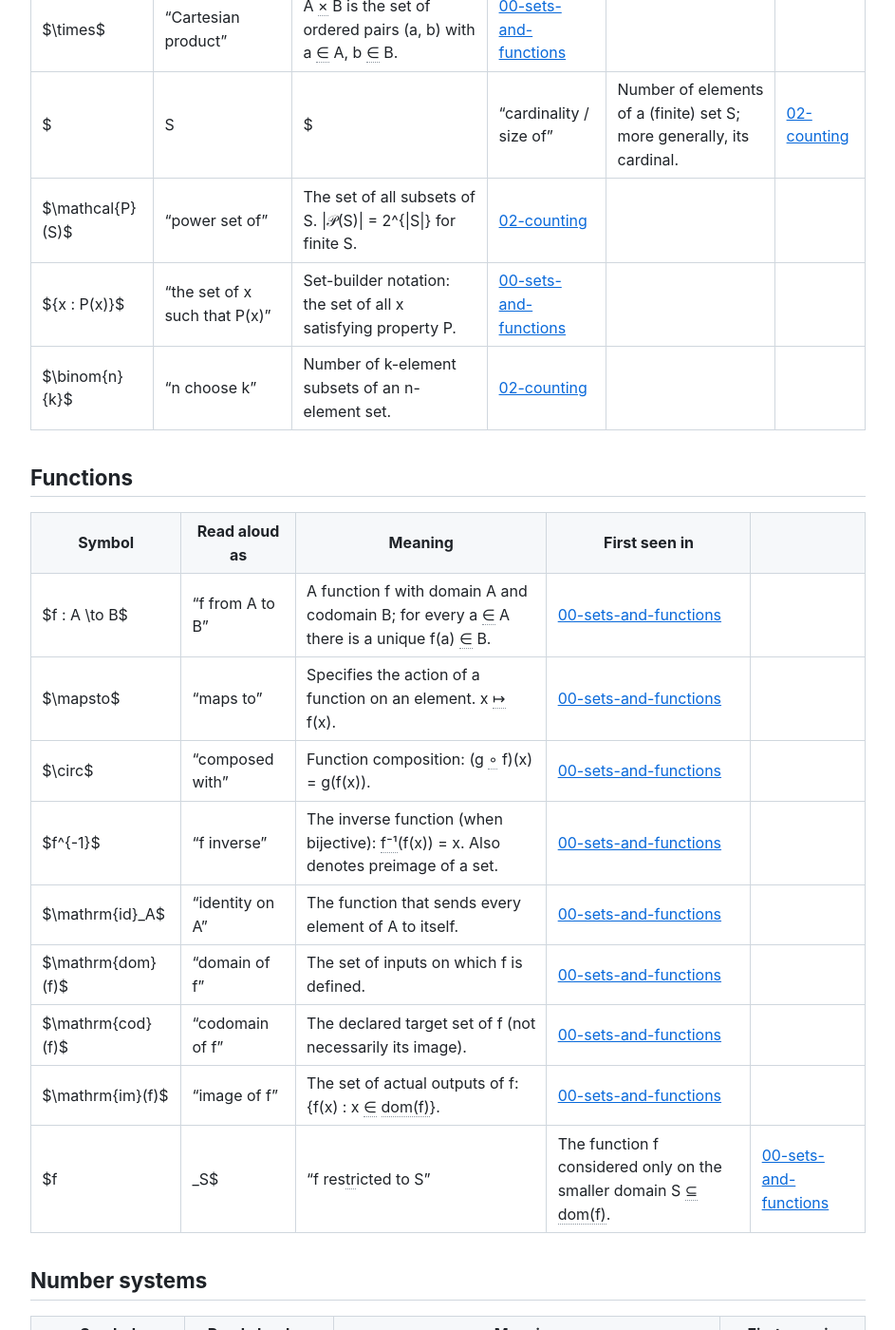
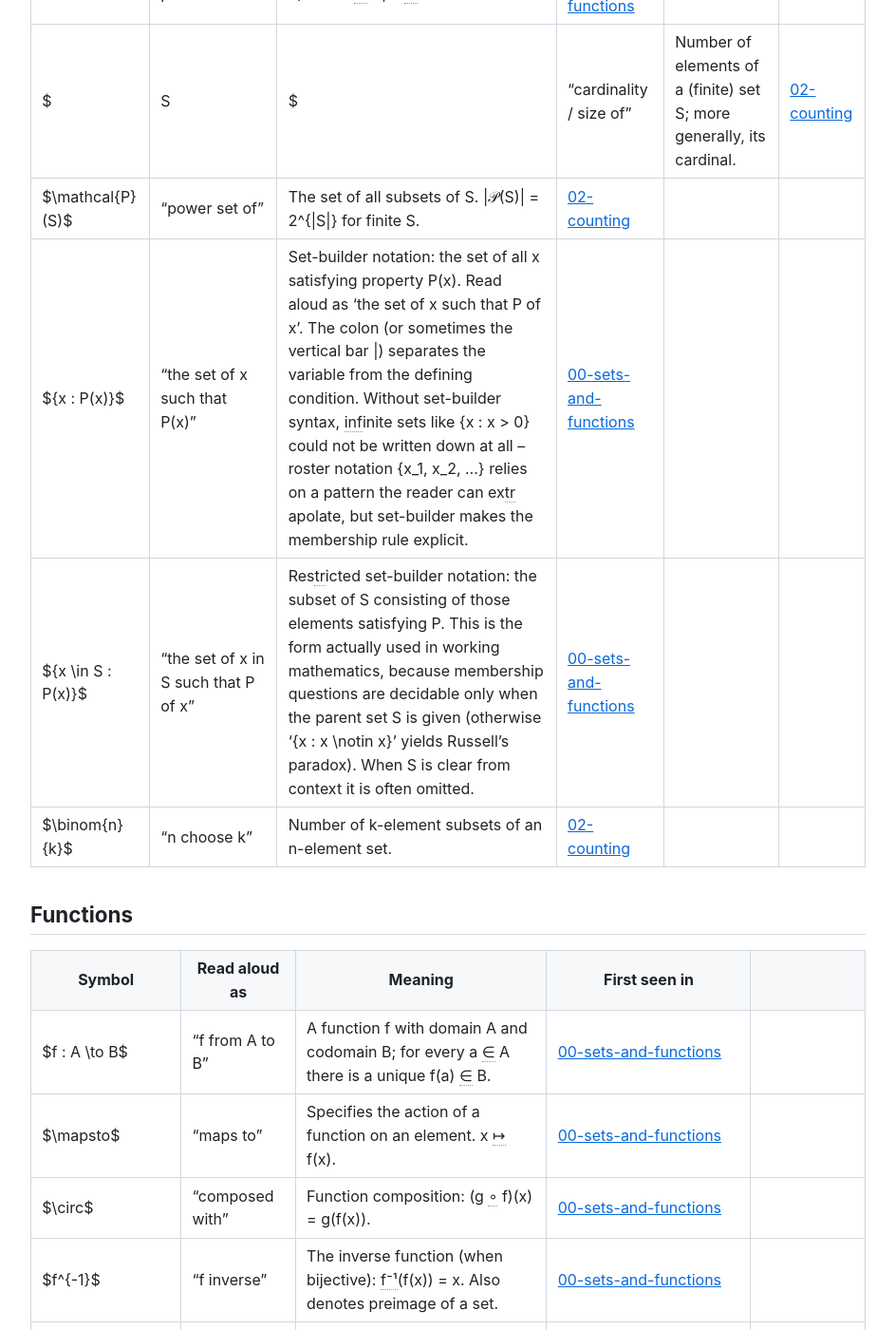
Before and after one commit to pleyva2004/math-foundations, a Jekyll site: the page built from NOTATION.md, in a window 1280 px wide and 1400 px high, scrolled down 3143 px. Shown: the whole window at 95% size, without its empty margins (168-1111 px from the left). Built offline with Jekyll 4.4.1, drawn with Linux system fonts in a browser that asks for light colours; our own code applies the rules of GitHub Pages for plain Markdown files; some of the changed text lies outside the part shown.

Commit message:
notation: enrich set-builder + add restricted-form variant
The existing 'set-builder' entry was a single-line definition with one example.
A reader skimming NOTATION.md could miss it. Two changes:

- Expand 'set-builder' (\{x : P(x)\}) — fuller description (read-aloud,
  colon-vs-bar variant, why the syntax is needed at all) plus three examples
  spanning the line / open interval / unit circle.
- Add 'set-builder-restricted' (\{x \in S : P(x)\}) — the form actually used
  in working mathematics, with the Russell's-paradox motivation for why the
  parent set S matters.

Regenerated NOTATION.md and notation.tex via generate_notation.py. CI will
rebuild notation.pdf.

Co-Authored-By: Claude Opus 4.7 (1M context) <noreply@anthropic.com>

```diff
--- a/NOTATION.md
+++ b/NOTATION.md
@@ -64,7 +64,8 @@ This glossary indexes every distinct mathematical symbol used across the 42 conc
 | $\times$ | "Cartesian product" | A × B is the set of ordered pairs (a, b) with a ∈ A, b ∈ B. | [00-sets-and-functions](concepts/00-sets-and-functions/README.md) |
 | $|S|$ | "cardinality / size of" | Number of elements of a (finite) set S; more generally, its cardinal. | [02-counting](concepts/02-counting/README.md) |
 | $\mathcal{P}(S)$ | "power set of" | The set of all subsets of S. \|𝒫(S)\| = 2^{\|S\|} for finite S. | [02-counting](concepts/02-counting/README.md) |
-| $\{x : P(x)\}$ | "the set of x such that P(x)" | Set-builder notation: the set of all x satisfying property P. | [00-sets-and-functions](concepts/00-sets-and-functions/README.md) |
+| $\{x : P(x)\}$ | "the set of x such that P(x)" | Set-builder notation: the set of all x satisfying property P(x). Read aloud as 'the set of x such that P of x'. The colon (or sometimes the vertical bar \|) separates the variable from the defining condition. Without set-builder syntax, infinite sets like {x : x > 0} could not be written down at all -- roster notation {x_1, x_2, ...} relies on a pattern the reader can extrapolate, but set-builder makes the membership rule explicit. | [00-sets-and-functions](concepts/00-sets-and-functions/README.md) |
+| $\{x \in S : P(x)\}$ | "the set of x in S such that P of x" | Restricted set-builder notation: the subset of S consisting of those elements satisfying P. This is the form actually used in working mathematics, because membership questions are decidable only when the parent set S is given (otherwise '{x : x \notin x}' yields Russell's paradox). When S is clear from context it is often omitted. | [00-sets-and-functions](concepts/00-sets-and-functions/README.md) |
 | $\binom{n}{k}$ | "n choose k" | Number of k-element subsets of an n-element set. | [02-counting](concepts/02-counting/README.md) |
 
 ## Functions
--- a/notation.json
+++ b/notation.json
@@ -29,7 +29,8 @@
   {"id": "cartesian", "symbol": "×", "latex": "\\times", "category": "sets", "read_as": "Cartesian product", "plain_english": "A × B is the set of ordered pairs (a, b) with a ∈ A, b ∈ B.", "first_seen_in": "00-sets-and-functions", "examples": ["\\mathbb{R} \\times \\mathbb{R} = \\mathbb{R}^2"]},
   {"id": "cardinality", "symbol": "|·|", "latex": "|S|", "category": "sets", "read_as": "cardinality / size of", "plain_english": "Number of elements of a (finite) set S; more generally, its cardinal.", "first_seen_in": "02-counting", "examples": ["|\\{a,b,c\\}| = 3"]},
   {"id": "powerset", "symbol": "𝒫(·)", "latex": "\\mathcal{P}(S)", "category": "sets", "read_as": "power set of", "plain_english": "The set of all subsets of S. |𝒫(S)| = 2^{|S|} for finite S.", "first_seen_in": "02-counting", "examples": ["\\mathcal{P}(\\{a,b\\}) = \\{\\emptyset, \\{a\\}, \\{b\\}, \\{a,b\\}\\}"]},
-  {"id": "set-builder", "symbol": "{ x : P(x) }", "latex": "\\{x : P(x)\\}", "category": "sets", "read_as": "the set of x such that P(x)", "plain_english": "Set-builder notation: the set of all x satisfying property P.", "first_seen_in": "00-sets-and-functions", "examples": ["\\{x \\in \\mathbb{R} : x > 0\\}"]},
+  {"id": "set-builder", "symbol": "{ x : P(x) }", "latex": "\\{x : P(x)\\}", "category": "sets", "read_as": "the set of x such that P(x)", "plain_english": "Set-builder notation: the set of all x satisfying property P(x). Read aloud as 'the set of x such that P of x'. The colon (or sometimes the vertical bar |) separates the variable from the defining condition. Without set-builder syntax, infinite sets like {x : x > 0} could not be written down at all -- roster notation {x_1, x_2, ...} relies on a pattern the reader can extrapolate, but set-builder makes the membership rule explicit.", "first_seen_in": "00-sets-and-functions", "examples": ["\\{x \\in \\mathbb{N} : x > 5\\}", "\\{x \\in \\mathbb{R} : x^2 < 2\\}", "\\{(x, y) \\in \\mathbb{R}^2 : x^2 + y^2 = 1\\}"]},
+  {"id": "set-builder-restricted", "symbol": "{ x in S : P(x) }", "latex": "\\{x \\in S : P(x)\\}", "category": "sets", "read_as": "the set of x in S such that P of x", "plain_english": "Restricted set-builder notation: the subset of S consisting of those elements satisfying P. This is the form actually used in working mathematics, because membership questions are decidable only when the parent set S is given (otherwise '{x : x \\notin x}' yields Russell's paradox). When S is clear from context it is often omitted.", "first_seen_in": "00-sets-and-functions", "examples": ["\\{n \\in \\mathbb{N} : n \\text{ prime}\\}", "\\{f \\in C([0,1]) : f(0) = 0\\}", "\\{A \\subseteq \\Omega : \\mathbb{P}(A) > \\tfrac{1}{2}\\}"]},
   {"id": "binom", "symbol": "C(n,k)", "latex": "\\binom{n}{k}", "category": "sets", "read_as": "n choose k", "plain_english": "Number of k-element subsets of an n-element set.", "first_seen_in": "02-counting", "examples": ["\\binom{n}{k} = \\frac{n!}{k!(n-k)!}"]},
 
   {"id": "function", "symbol": "f: A → B", "latex": "f : A \\to B", "category": "functions", "read_as": "f from A to B", "plain_english": "A function f with domain A and codomain B; for every a ∈ A there is a unique f(a) ∈ B.", "first_seen_in": "00-sets-and-functions", "examples": ["f : \\mathbb{R} \\to \\mathbb{R},\\ f(x) = x^2"]},
```
Also changed, not shown: other parts of NOTATION.md (+2 -2 lines), 1 other file.
